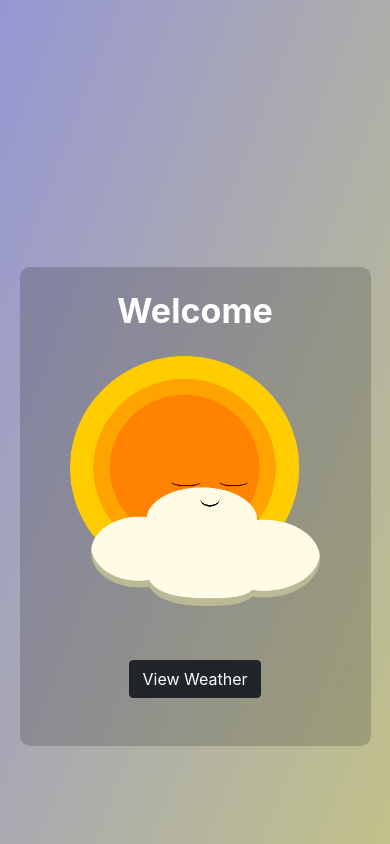
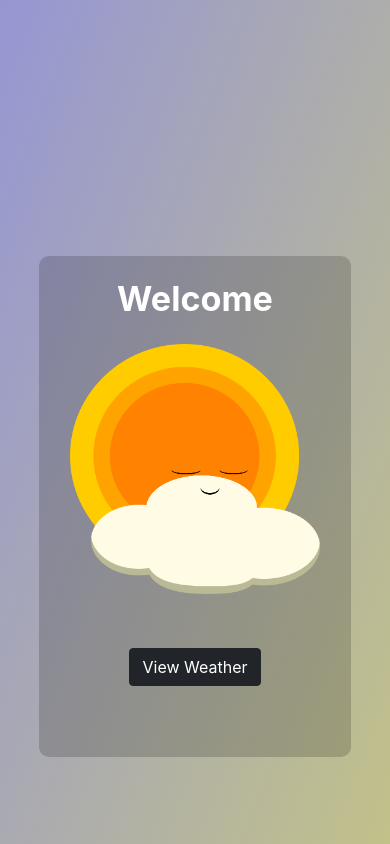
Before and after one commit to Lerato029/my-weather-app, a Next.js app: page / in a window 390 px wide. Shown: the top 844 px of the page. Built offline with nearby package versions, Linux system fonts and the light colour scheme.

Commit message:
updated css

```diff
--- a/styles/globals.css
+++ b/styles/globals.css
@@ -107,8 +107,9 @@ h4 {
     height: 120vh;
   }
   .display {
-    padding-top: 6%;
-    width: 90% !important;
+    padding: 6%;
+    width: 80% !important;
+
   }
   .icon {
     width: 125px !important;
@@ -122,12 +123,6 @@ h4 {
   }
 }
 
-@media screen and (width: 360px) {
-  .display {
-    padding-top: 6%;
-    width: 200% !important;
-  }
-}
 
 
 
```
